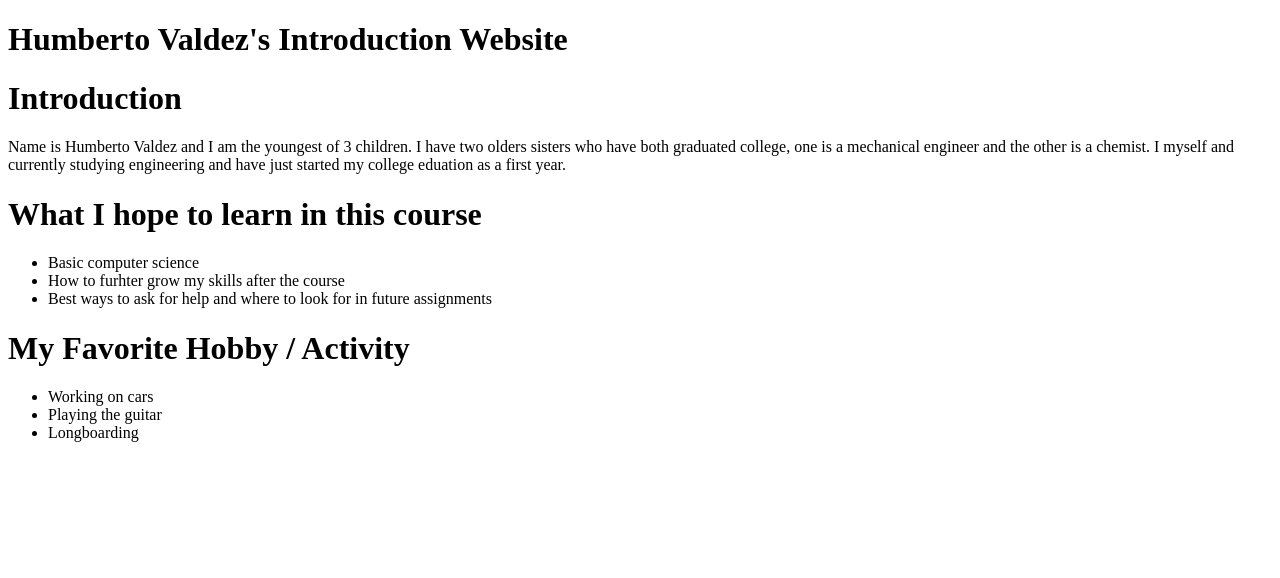
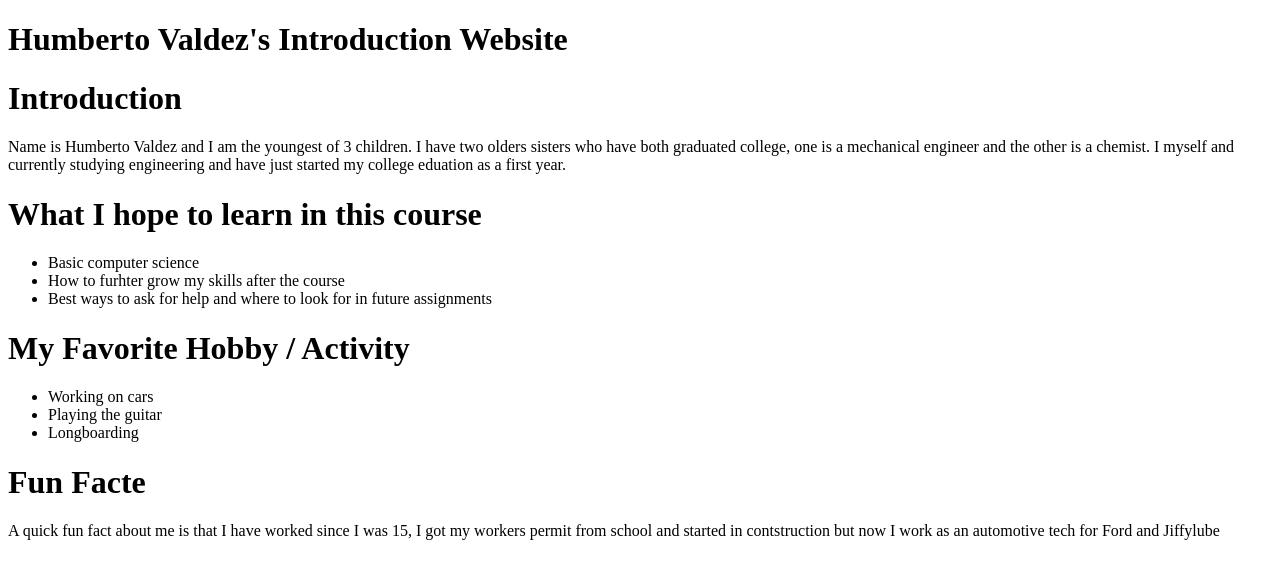
Before and after one commit to Humberto-va/humbertovaldez-github.io, a plain HTML site: page index.html in a window 1280 px wide. Drawn offline with Linux system fonts and the light colour scheme.

Commit message:
Update index.html

```diff
--- a/index.html
+++ b/index.html
@@ -23,3 +23,6 @@
   <li>Playing the guitar</li></li>
   <li>Longboarding</li></li>
 	</ul>
+<h1>Fun Facte</h1>
+<p> A quick fun fact about me is that I have worked since I was 15, I got my workers permit from school and started in contstruction
+but now I work as an automotive tech for Ford and Jiffylube</p>
```
